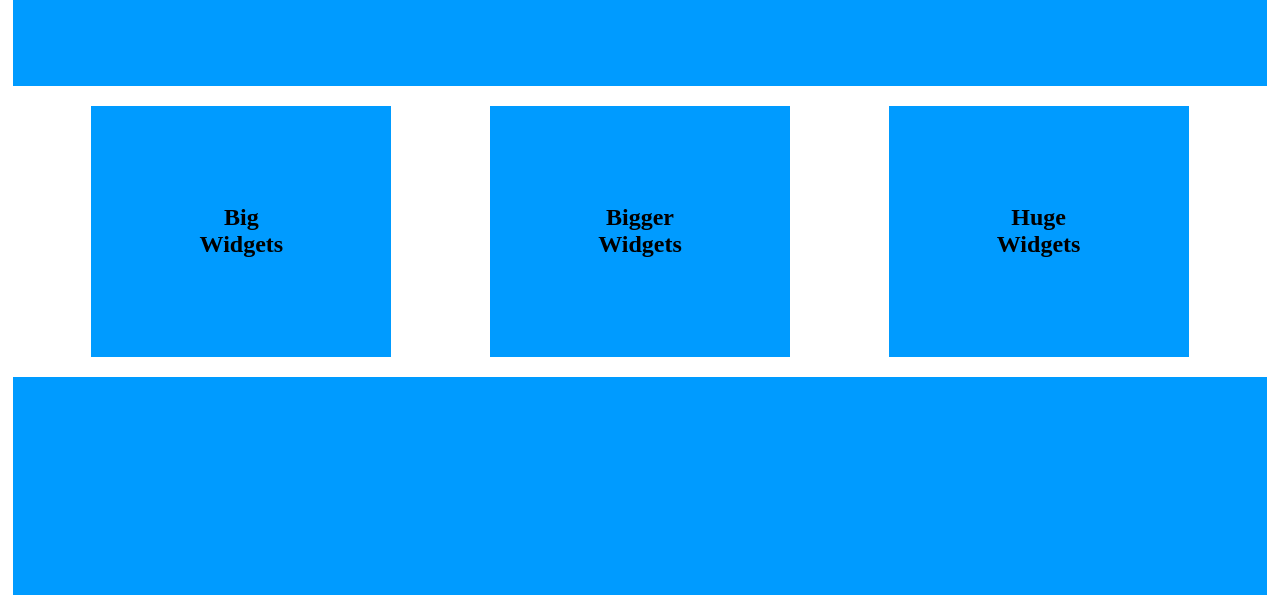
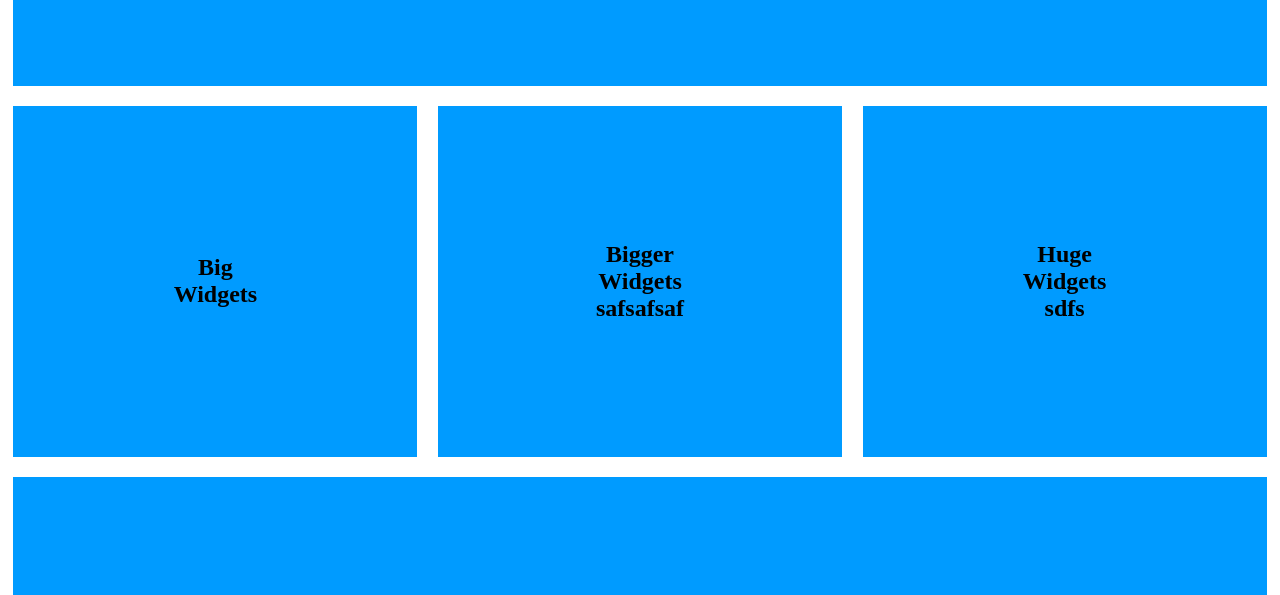
Before and after one commit to BiteGigabyte/dec-2022_Perun, a plain HTML site: page Html_Css_Lsn2/index.html in a window 1280 px wide. Shown: the part 177-772 px from the top of the page. Drawn offline with Linux system fonts and the light colour scheme.

Commit message:
1/2 Done! /Відцентрував h2 за допомогою align-items: center та добавив display:flex. /demo1/2 готово/ Ще добавив height ta width для h2 бо портили елемент div та відрізнялись розміри в 3х одипакових і border box не допомагав

```diff
--- a/Html_Css_Lsn2/index.html
+++ b/Html_Css_Lsn2/index.html
@@ -18,10 +18,10 @@
             <h2>Big Widgets</h2>
         </div>
         <div class="SecondBlock">
-            <h2>Bigger Widgets</h2>
+            <h2>Bigger Widgets safsafsaf</h2>
         </div>
         <div class="SecondBlock">
-            <h2>Huge Widgets</h2>
+            <h2>Huge Widgets sdfs</h2>
         </div>
     </div>
 
@@ -30,5 +30,8 @@
     </div>
 </div>
 
+
+
+
 </body>
 </html>
--- a/Html_Css_Lsn2/styles/main.css
+++ b/Html_Css_Lsn2/styles/main.css
@@ -10,10 +10,7 @@ body {
 h1, h2, h4 {
     margin: 0;
 }
-h2 {
-    display: flex;
-    align-items: center;
-}
+
 h4 {
     font-size: 50px;
 }
@@ -34,17 +31,21 @@ h4 {
     flex-wrap: wrap;
     column-gap: 20px;
     row-gap: 20px;
+}
+h2 {
+    display: flex;
+    align-items: center;
     box-sizing: border-box;
+    width: 100px;
+    height: 100px;
 }
-
 .SecondBlock {
     display: flex;
+    flex-wrap: wrap;
     padding: 10%;
+    flex: 0 1 32.2%;
+    justify-content: center;
     box-sizing: border-box;
-    flex: 0 1 32.2%;
-    max-height: 200px;
-    max-width: 300px;
-    justify-content: center;
 }
 
 .ThirdLine {
```
